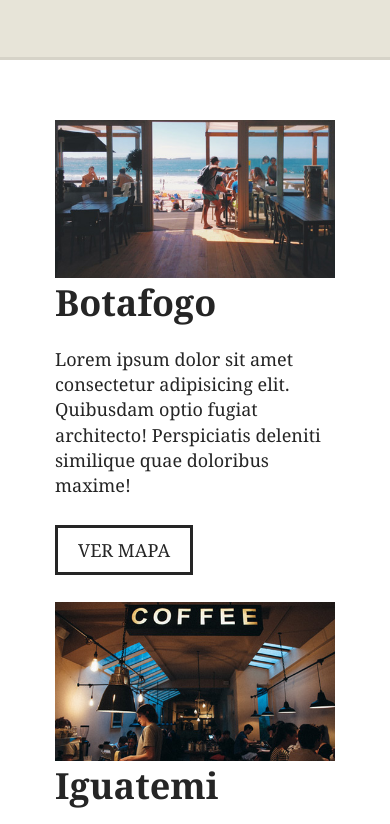
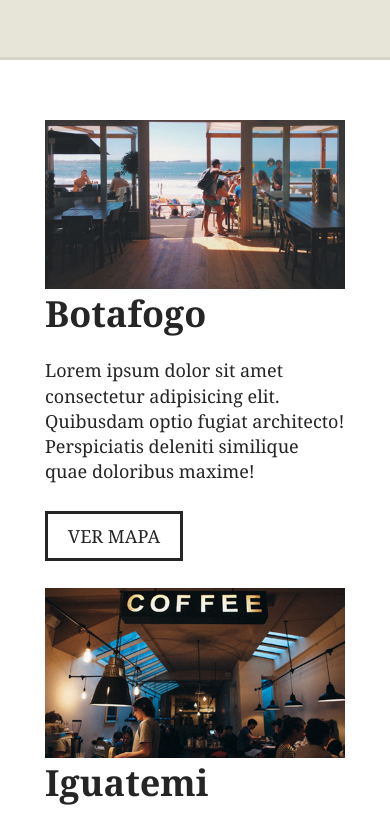
Before and after one commit to bsgabriel/Brafe-1-flexbox, a plain HTML site: page index.html in a window 390 px wide. Shown: the part 2377-3201 px from the top of the page. Drawn offline with Linux system fonts and the light colour scheme.

Commit message:
Responsividade locais

```diff
--- a/css/locais.css
+++ b/css/locais.css
@@ -36,3 +36,10 @@
 	color: #252525;
 	padding: 10px 20px;
 }
+
+@media (max-width: 739px) {
+	.locais-img, .locais-info {
+		margin-left: 0px;
+		margin-right: 0px;
+	}
+}
```
